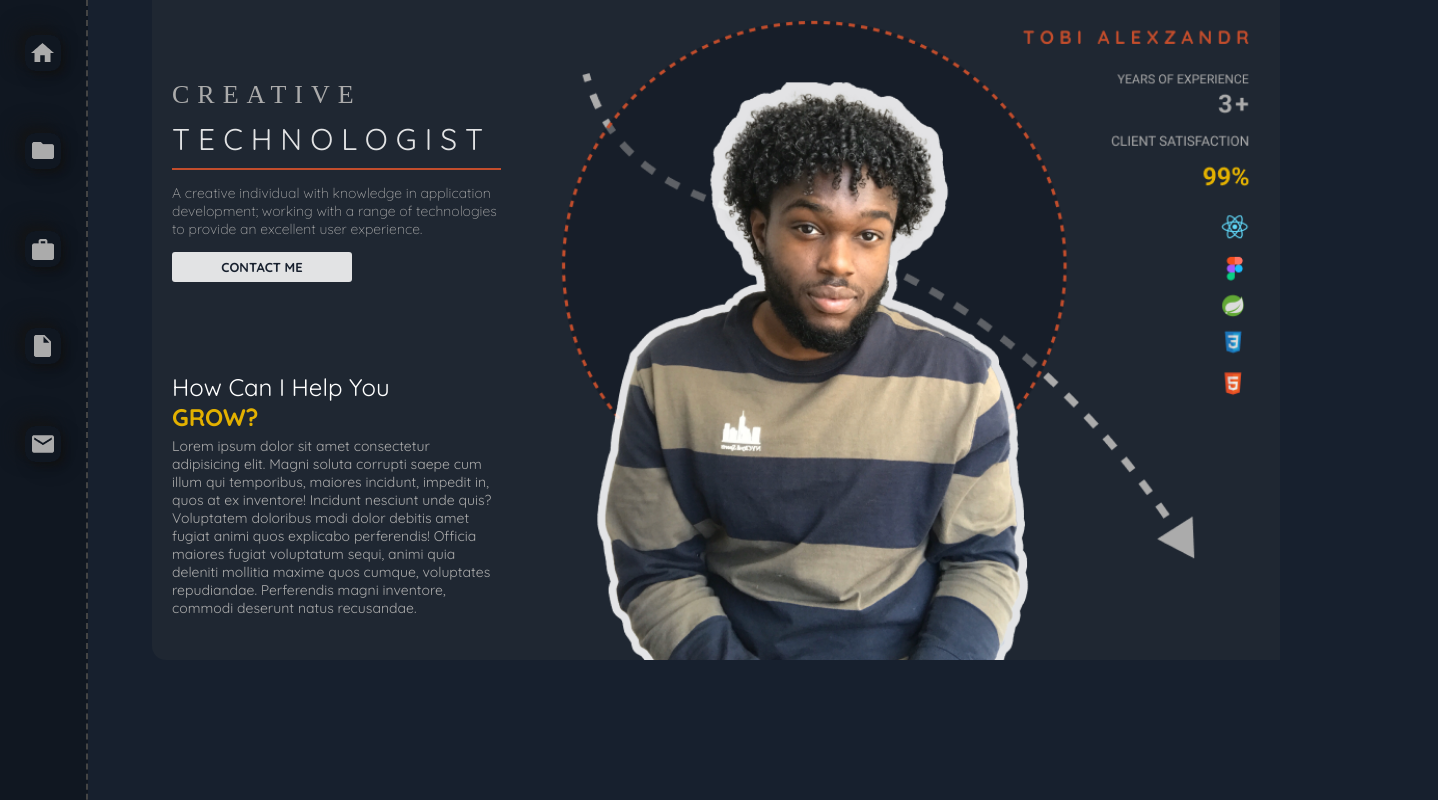
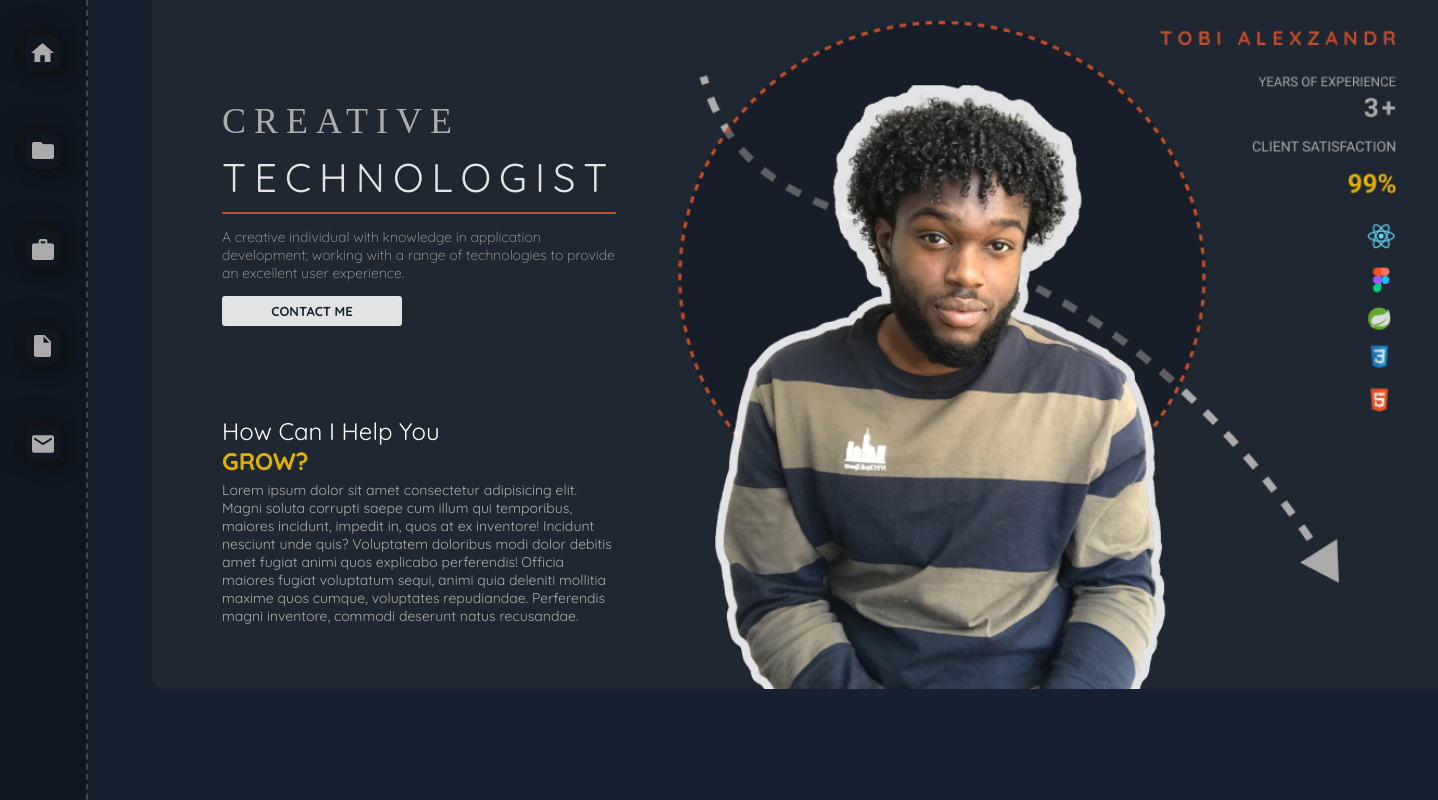
Before and after one commit to Tobi-Adegbuji/tobi-alexzander-portfolio, a React (Create React App) app: page / in a window 1280 px wide. Shown: the top 800 px of the page, 1438 px wide, since content can reach past the window. Built offline with nearby package versions, Linux system fonts and the light colour scheme; a web font is replaced by a local one.

Commit message:
Changes in Size

```diff
--- a/src/Banner.css
+++ b/src/Banner.css
@@ -15,8 +15,8 @@
   width: min-content;
   display: flex;
   flex-direction: column;
-  justify-content: center;
   flex-grow: 1;
+  padding: 50px;
 }
 
 .banner-info > p {
@@ -26,7 +26,7 @@
 
 .banner-info-header-top {
   font-family: "Raleway Dots", cursive;
-  font-size: 26px;
+  font-size: 36px;
   letter-spacing: 8px;
   margin-top: 30px;
   margin-bottom: 0px;
@@ -39,7 +39,7 @@
   color: white;
   font-weight: 400;
   letter-spacing: 8px;
-  font-size: 30px;
+  font-size: 40px;
   margin-top: 10px;
   margin-bottom: 0;
 }
@@ -109,8 +109,9 @@
   align-self: flex-end;
   /* display: inline-block; */
   object-fit: contain;
-  height: 80vh;
+  height: 75vh;
   min-height: 100%;
+  margin-right: 60px;
 }
 
 .banner-stats {
```
